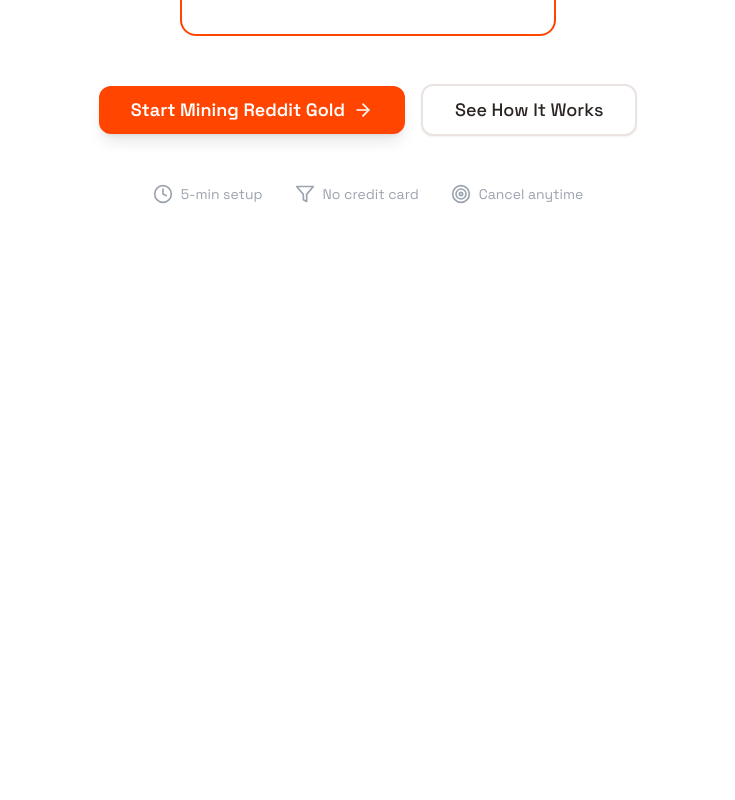
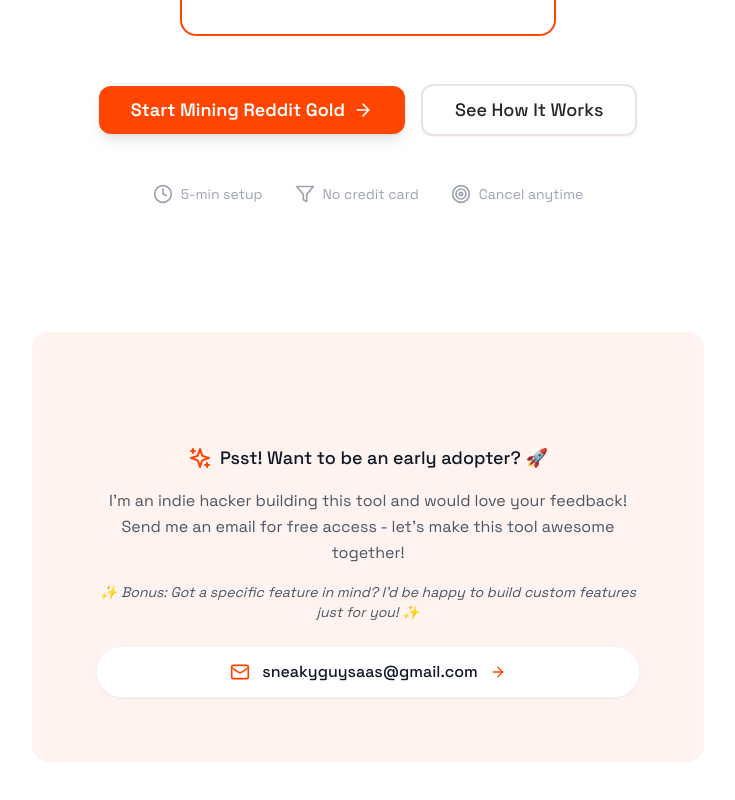
Before and after one commit to pratie/vercel-f, a Next.js app: page / in a window 1280 px wide. Shown: the part 5046-5846 px from the top of the page, without its empty margins (272-1007 px from the left). Before the commit the page ends 5394 px from the top, so only its background shows below. Built offline with nearby package versions, Linux system fonts and the light colour scheme; no server answers.

Commit message:
added freeacess text

```diff
--- /dev/null
+++ b/app/components/FreeAccessMessage.tsx
@@ -0,0 +1,28 @@
+import { ArrowRight, Mail, Sparkles, Wrench } from 'lucide-react';
+
+export function FreeAccessMessage() {
+  return (
+    <div className="mt-12 bg-[#fff3f0] rounded-2xl p-8 max-w-2xl mx-auto">
+      <div className="flex items-center justify-center gap-2 mb-4">
+        <Sparkles className="h-6 w-6 text-[#ff4500]" />
+        <span className="text-lg font-medium text-gray-900">Psst! Want to be an early adopter? 🚀</span>
+      </div>
+      <p className="text-gray-600 mb-4">
+        I'm an indie hacker building this tool and would love your feedback! Send me an email for free access - let's make this tool awesome together!
+      </p>
+      <div className="flex items-center justify-center gap-2 mb-6 text-gray-600">
+        <p className="text-sm italic">
+          ✨ Bonus: Got a specific feature in mind? I'd be happy to build custom features just for you! ✨
+        </p>
+      </div>
+      <div
+        className="flex items-center justify-center gap-3 bg-white rounded-full px-6 py-3 shadow-sm border border-gray-100 hover:shadow-md transition-shadow cursor-pointer"
+        onClick={() => window.location.href = 'mailto:sneakyguysaas@gmail.com'}
+      >
+        <Mail className="h-5 w-5 text-[#ff4505]" />
+        <span className="text-gray-900 font-medium">sneakyguysaas@gmail.com</span>
+        <ArrowRight className="h-4 w-4 text-[#ff4500]" />
+      </div>
+    </div>
+  );
+}
--- a/app/page.tsx
+++ b/app/page.tsx
@@ -2,10 +2,11 @@
 
 import { Button } from '@/components/ui/button';
 import { useRouter } from 'next/navigation';
-import { ArrowRight, Clock, Target, Brain, Filter, ChevronRight, MessageSquare, Rocket, Users, Star, Shield } from 'lucide-react';
+import { ArrowRight, Clock, Target, Brain, Filter, ChevronRight, MessageSquare, Rocket, Users, Star, Shield, Sparkles, Mail } from 'lucide-react';
 import { useAuth } from '@/components/AuthContext';
 import { useEffect } from 'react';
 import Image from 'next/image';
+import { FreeAccessMessage } from './components/FreeAccessMessage';
 
 export default function LandingPage() {
   const router = useRouter();
@@ -411,6 +412,11 @@
                   </div>
                 </div>
               </div>
+
+              {/* Quirky Free Access Message */}
+              <div className="mt-12 bg-[#fff3f0] rounded-2xl p-8 max-w-2xl mx-auto">
+                <FreeAccessMessage />
+              </div>
             </div>
           </div>
         </main>
--- a/app/projects/page.tsx
+++ b/app/projects/page.tsx
@@ -11,6 +11,7 @@
 import { useRouter, useSearchParams } from 'next/navigation';
 import { getStripe } from '@/lib/stripe';
 import Image from 'next/image';
+import { FreeAccessMessage } from '../components/FreeAccessMessage';
 
 export default function ProjectsPage() {
   const [projects, setProjects] = useState<Project[]>([]);
@@ -257,6 +258,7 @@
         onSubmit={handleCreateProject}
       />
       <Toaster position="top-center" />
+      <FreeAccessMessage />
     </div>
   );
 }
--- /dev/null
+++ b/components/FreeAccessMessage.tsx
@@ -0,0 +1,23 @@
+import { ArrowRight, Mail, Sparkles } from 'lucide-react';
+
+export function FreeAccessMessage() {
+  return (
+    <div className="mt-12 bg-[#fff3f0] rounded-2xl p-8 max-w-2xl mx-auto">
+      <div className="flex items-center justify-center gap-2 mb-4">
+        <Sparkles className="h-6 w-6 text-[#ff4500]" />
+        <span className="text-lg font-medium text-gray-900">Psst! Want to be an early adopter? 🚀</span>
+      </div>
+      <p className="text-gray-600 mb-6">
+        I'm an indie hacker building this tool and would love your feedback! Send me an email for free access - let's make this tool awesome together!
+      </p>
+      <div
+        className="flex items-center justify-center gap-2 bg-white rounded-full px-6 py-3 shadow-sm border border-gray-100 hover:shadow-md transition-shadow cursor-pointer"
+        onClick={() => window.location.href = 'mailto:sneakyguysaas@gmail.com'}
+      >
+        <Mail className="h-5 w-5 text-[#ff4500]" />
+        <span className="text-gray-900 font-medium">sneakyguysaas@gmail.com</span>
+        <ArrowRight className="h-4 w-4 text-[#ff4500]" />
+      </div>
+    </div>
+  );
+}
```
